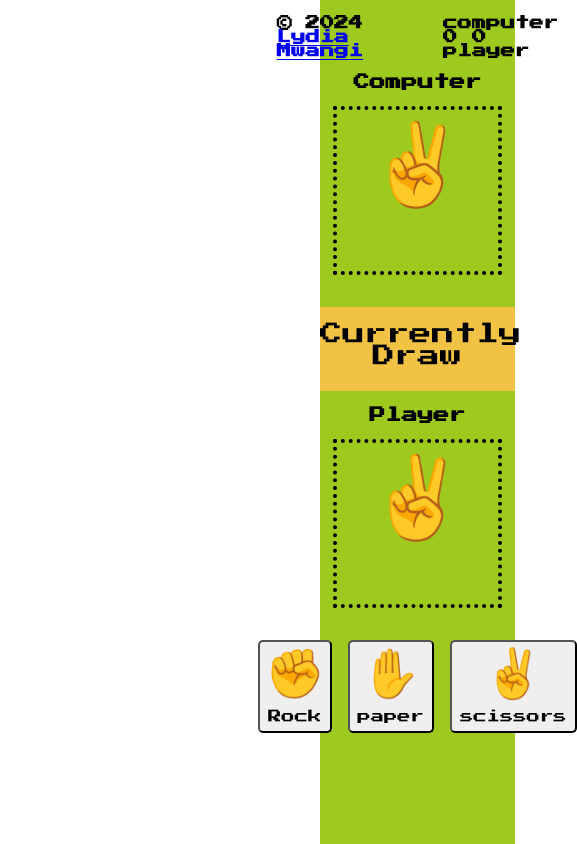
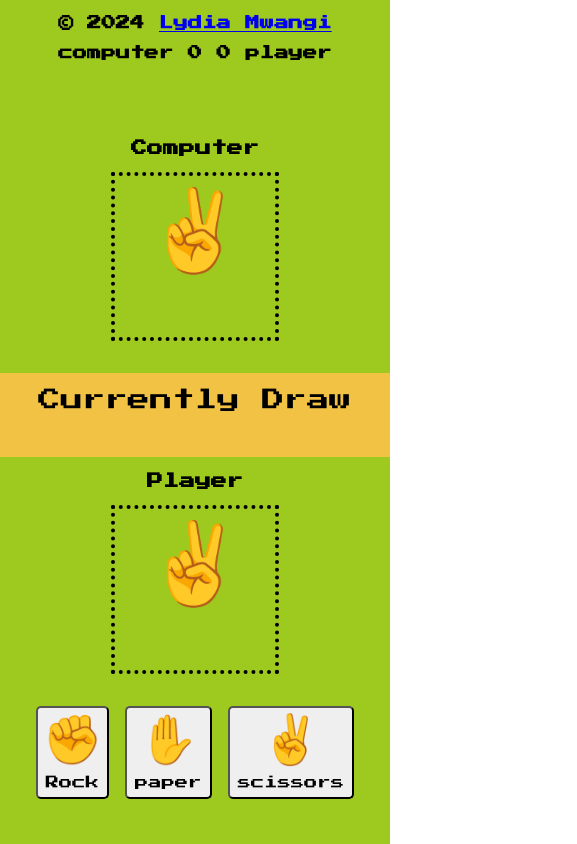
Before and after one commit to KATAMII/ROCK-SCISSORS-GAME, a plain HTML site: page index.html in a window 390 px wide. Shown: the whole page, 577 px wide, since content can reach past the window. Drawn offline with Linux system fonts and the light colour scheme.

Commit message:
add responsiveness

```diff
--- a/style.css
+++ b/style.css
@@ -90,3 +90,35 @@
 .choice1{
     padding: 0.5rem;
 }
+
+@media screen and (max-width:1260px) {
+  .header{
+    display: flex;
+    flex-direction: column;
+    align-items: center;
+    justify-content: center;
+    gap: 1rem;
+  }
+
+}
+@media screen and (max-width:1095px) {
+ .app{
+    margin-left: 18rem;
+ }
+}
+@media screen and (max-width:967px) {
+ .app{
+    margin-left: 15rem;
+ }
+}
+@media screen and (max-width:817px) {
+ .app{
+    width: 100%;
+    height: 100vh;
+    margin-left: 0rem;
+ }
+ .player1{
+    margin-top: 5rem;
+ }
+
+}
```
